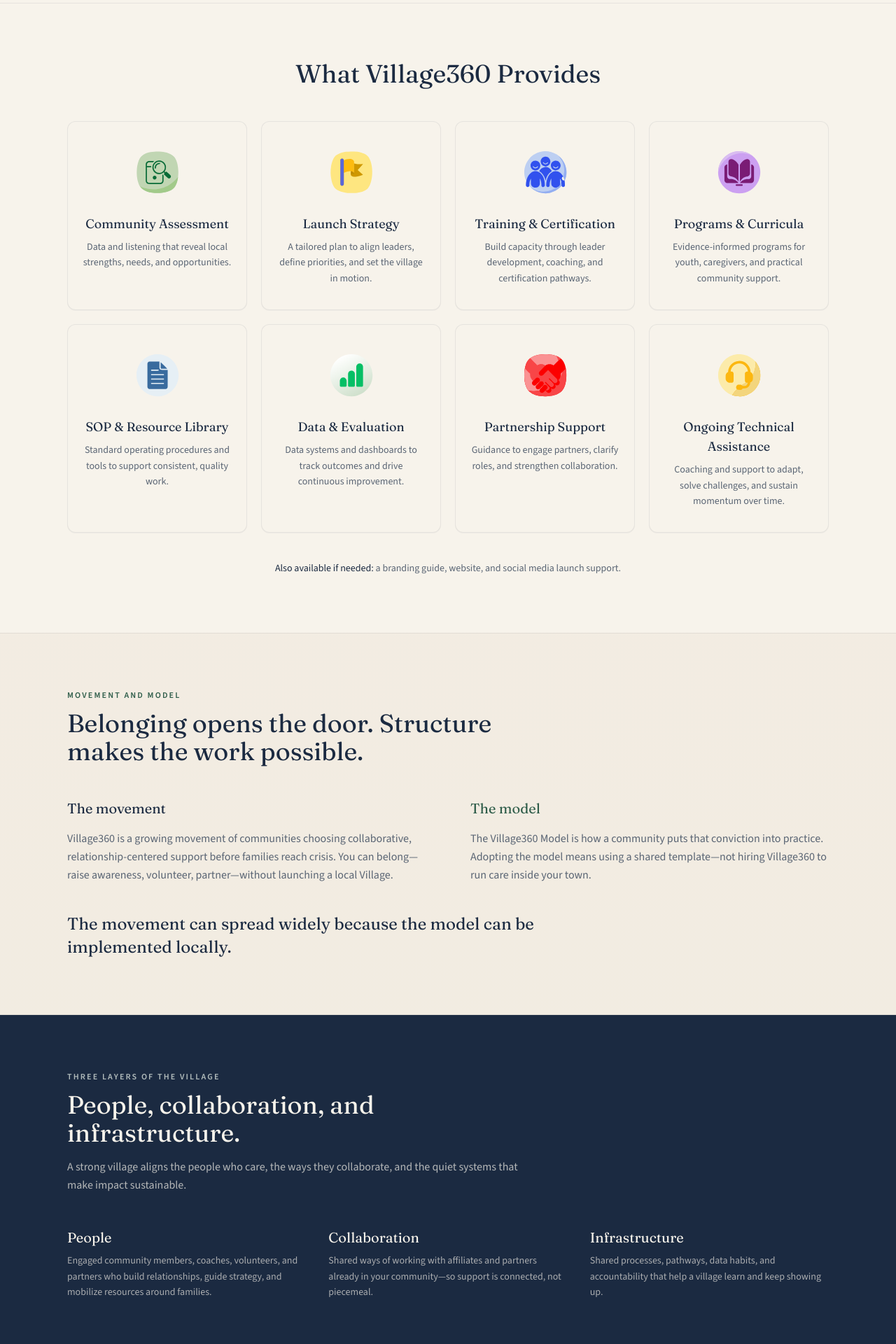
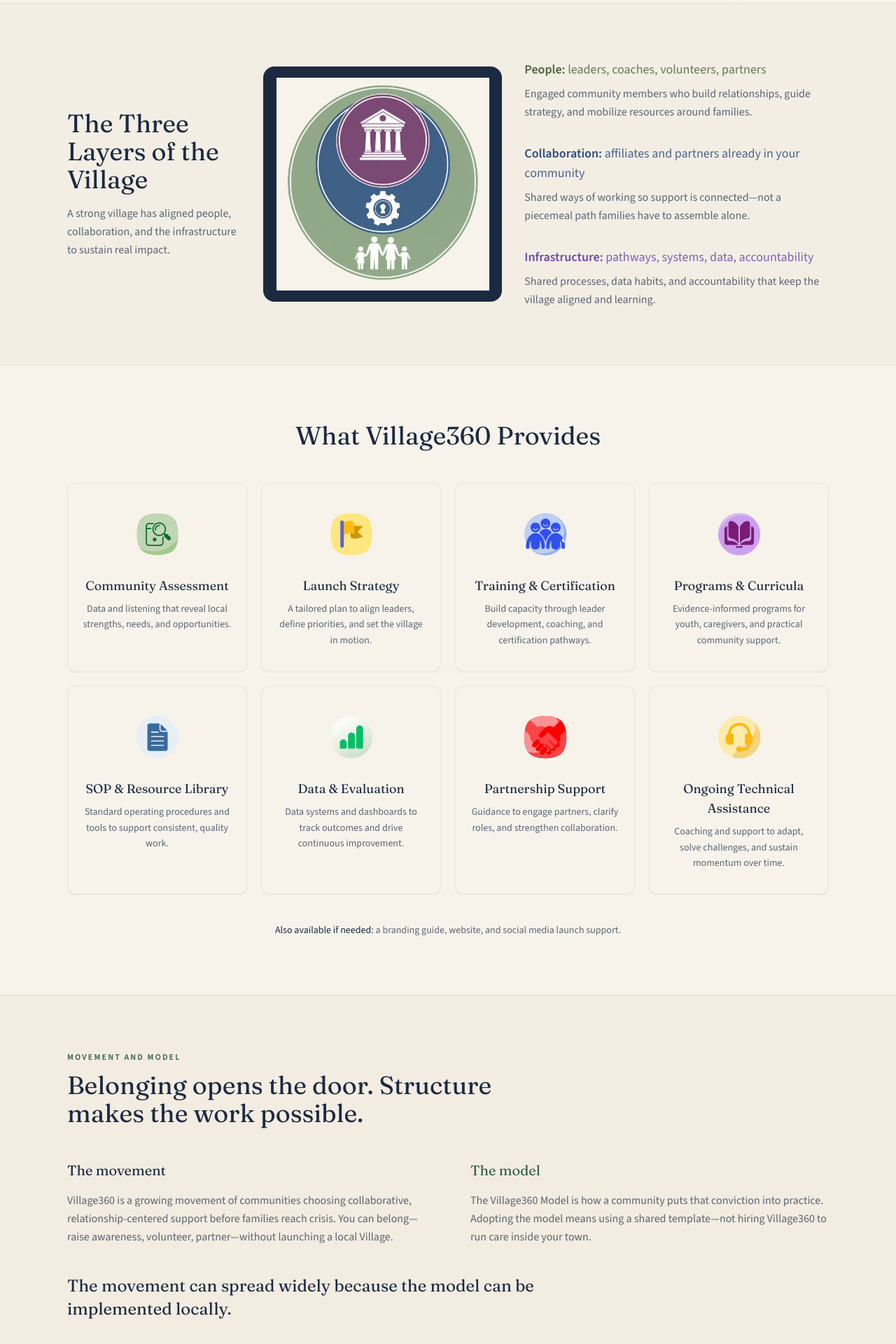
Before and after one commit to Iodine1776/Village360, a Next.js app: page /the-model in a window 1280 px wide. Shown: the part 1180-3100 px from the top of the page at 70% size. Built offline with nearby package versions, Linux system fonts and the light colour scheme.

Commit message:
Add Three Layers section under the Model community OS graphic.
Place people, collaboration, and infrastructure beside the 3layer diagram with review-safe copy.

Co-authored-by: Cursor <cursoragent@cursor.com>

```diff
--- a/src/app/the-model/page.tsx
+++ b/src/app/the-model/page.tsx
@@ -13,18 +13,24 @@ export const metadata: Metadata = {
 const layers = [
   {
     name: "People",
+    summary: "leaders, coaches, volunteers, partners",
     detail:
-      "Engaged community members, coaches, volunteers, and partners who build relationships, guide strategy, and mobilize resources around families.",
+      "Engaged community members who build relationships, guide strategy, and mobilize resources around families.",
+    color: "#4F623F",
   },
   {
     name: "Collaboration",
+    summary: "affiliates and partners already in your community",
     detail:
-      "Shared ways of working with affiliates and partners already in your community—so support is connected, not piecemeal.",
+      "Shared ways of working so support is connected—not a piecemeal path families have to assemble alone.",
+    color: "#2E4C7E",
   },
   {
     name: "Infrastructure",
+    summary: "pathways, systems, data, accountability",
     detail:
-      "Shared processes, pathways, data habits, and accountability that help a village learn and keep showing up.",
+      "Shared processes, data habits, and accountability that keep the village aligned and learning.",
+    color: "#6C48A8",
   },
 ];
 
@@ -229,7 +235,54 @@ export default function TheModelPage() {
         </div>
       </section>
 
-      {/* 3. What Village360 provides */}
+      {/* 3. Three layers of the village */}
+      <section className="relative border-t border-navy/8 bg-ivory-deep/40">
+        <div className="mx-auto max-w-6xl px-5 py-16 sm:px-8 sm:py-20">
+          <div className="grid items-center gap-10 lg:grid-cols-12 lg:gap-8">
+            <div className="lg:col-span-3">
+              <h2 className="font-display text-3xl text-navy sm:text-4xl">
+                The Three Layers of the Village
+              </h2>
+              <p className="mt-4 text-base leading-relaxed text-ink-muted">
+                A strong village has aligned people, collaboration, and the
+                infrastructure to sustain real impact.
+              </p>
+            </div>
+
+            <figure className="mx-auto flex w-full max-w-xs items-center justify-center rounded-2xl bg-navy p-4 lg:col-span-4 lg:max-w-none">
+              <Image
+                src="/3layer.png"
+                alt="Three concentric layers representing people, collaboration, and infrastructure"
+                width={1024}
+                height={1024}
+                className="h-auto w-full max-w-[17rem] object-contain sm:max-w-[19rem]"
+                sizes="(min-width: 1024px) 17rem, 15rem"
+              />
+            </figure>
+
+            <ul className="space-y-8 lg:col-span-5">
+              {layers.map((layer) => (
+                <li key={layer.name}>
+                  <h3 className="text-base font-semibold sm:text-lg">
+                    <span style={{ color: layer.color }}>{layer.name}:</span>{" "}
+                    <span
+                      className="font-medium"
+                      style={{ color: layer.color, opacity: 0.85 }}
+                    >
+                      {layer.summary}
+                    </span>
+                  </h3>
+                  <p className="mt-2 text-sm leading-relaxed text-ink-muted sm:text-base">
+                    {layer.detail}
+                  </p>
+                </li>
+              ))}
+            </ul>
+          </div>
+        </div>
+      </section>
+
+      {/* 4. What Village360 provides */}
       <section className="relative border-t border-navy/8 bg-ivory">
         <div className="mx-auto max-w-6xl px-5 py-16 sm:px-8 sm:py-20">
           <h2 className="font-display text-center text-3xl text-navy sm:text-4xl">
@@ -265,7 +318,7 @@ export default function TheModelPage() {
         </div>
       </section>
 
-      {/* 4. Movement vs model */}
+      {/* 5. Movement vs model */}
       <section className="relative border-y border-navy/8 bg-ivory-deep/50">
         <div className="mx-auto max-w-6xl px-5 py-16 sm:px-8 sm:py-20">
           <p className="mb-3 text-xs font-semibold tracking-[0.18em] text-forest uppercase">
@@ -297,32 +350,6 @@ export default function TheModelPage() {
             The movement can spread widely because the model can be implemented
             locally.
           </p>
-        </div>
-      </section>
-
-      {/* 5. Three layers */}
-      <section className="relative border-b border-navy/8 bg-navy text-ivory">
-        <div className="mx-auto max-w-6xl px-5 py-16 sm:px-8 sm:py-20">
-          <p className="mb-3 text-xs font-semibold tracking-[0.18em] text-mist/80 uppercase">
-            Three layers of the village
-          </p>
-          <h2 className="font-display max-w-2xl text-3xl sm:text-4xl">
-            People, collaboration, and infrastructure.
-          </h2>
-          <p className="mt-4 max-w-2xl text-base leading-relaxed text-ivory/70">
-            A strong village aligns the people who care, the ways they
-            collaborate, and the quiet systems that make impact sustainable.
-          </p>
-          <ul className="mt-12 grid gap-8 sm:grid-cols-3">
-            {layers.map((layer) => (
-              <li key={layer.name}>
-                <h3 className="font-display text-xl">{layer.name}</h3>
-                <p className="mt-2 text-sm leading-relaxed text-ivory/65">
-                  {layer.detail}
-                </p>
-              </li>
-            ))}
-          </ul>
         </div>
       </section>
 
```
Also changed, not shown: public/3layer.png (added).
